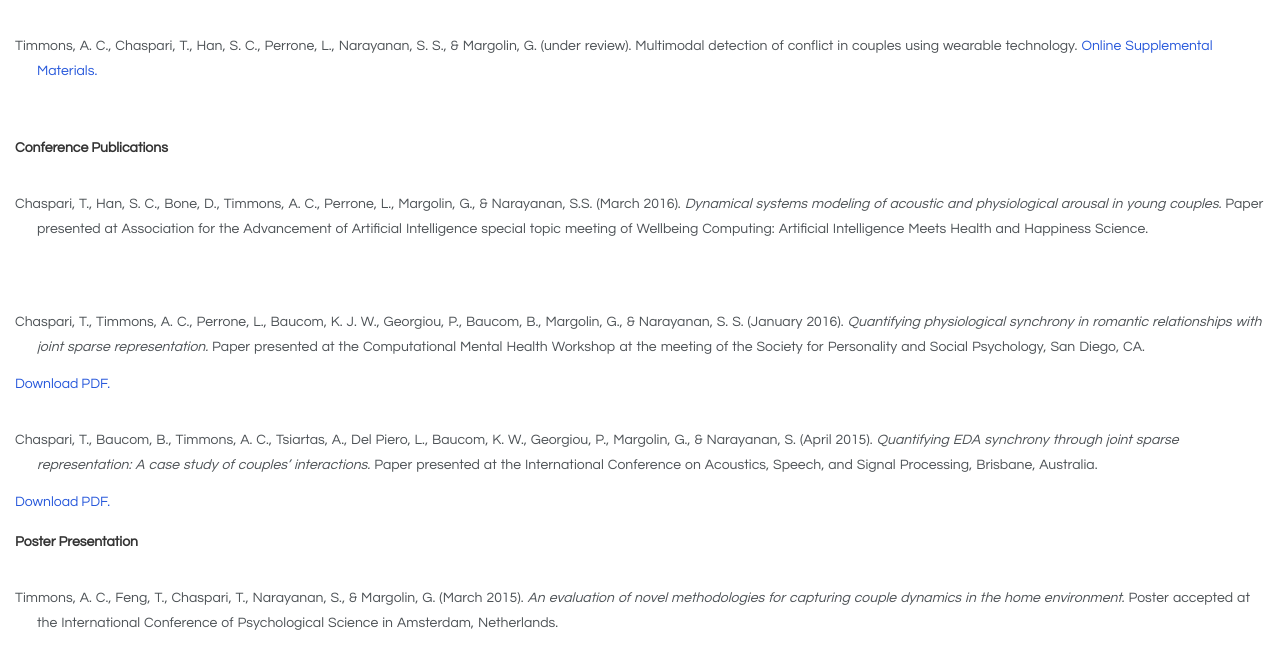
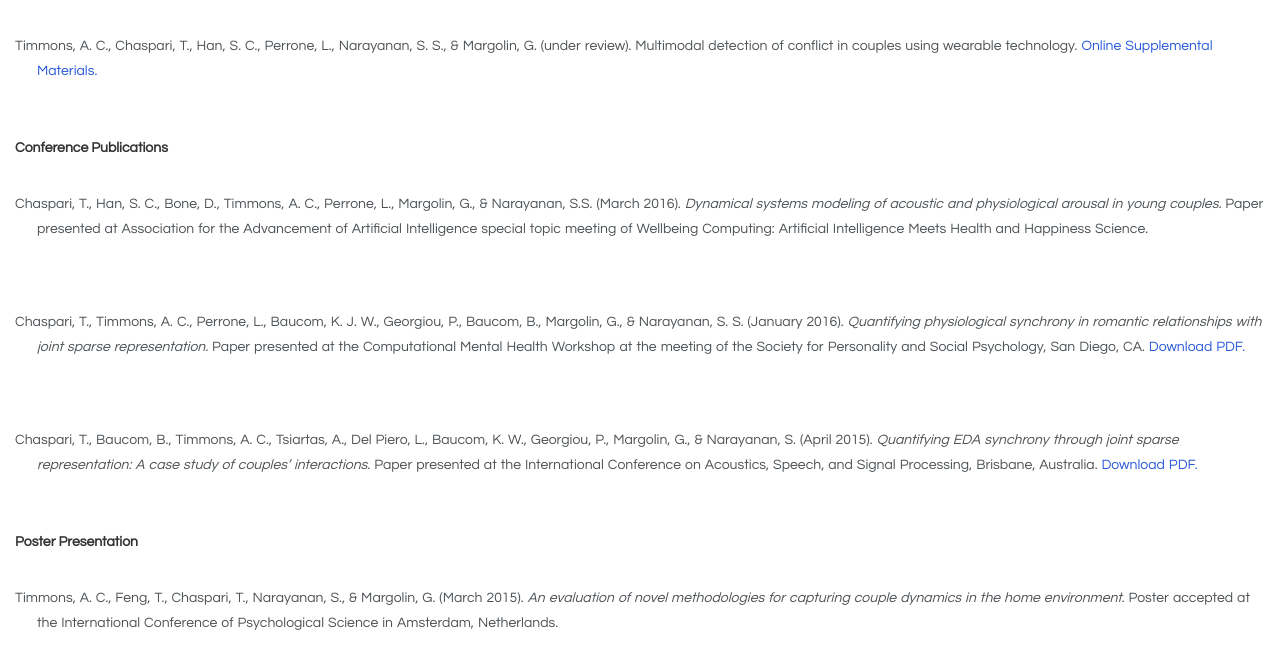
Before and after one commit to homedata/homedata.github.io, a plain HTML site: page statistical-methodology.html in a window 1280 px wide. Shown: the part 119-788 px from the top of the page. Drawn offline with Linux system fonts and the light colour scheme.

Commit message:
fix improper line break

```diff
--- a/statistical-methodology.html
+++ b/statistical-methodology.html
@@ -39,13 +39,13 @@
 				Baucom, B., Margolin, G., & Narayanan, S. S. (January 2016). <em>Quantifying physiological synchrony
 				in romantic relationships with joint sparse representation.</em> Paper presented at the
 				Computational Mental Health Workshop at the meeting of the Society for Personality and Social
-				Psychology, San Diego, CA.  </p><a href="/assets/ChaspariTsiartasSteinCermakNarayanan_SparseEDARepresentation_ieeeTBME15.pdf" style="color: #2758db;" download>Download PDF.</a><br><br>
+				Psychology, San Diego, CA.  <a href="/assets/ChaspariTsiartasSteinCermakNarayanan_SparseEDARepresentation_ieeeTBME15.pdf" style="color: #2758db;" download>Download PDF.</a></p><br><br>
 
 				<p class="hangingindent">Chaspari, T., Baucom, B., Timmons, A. C., Tsiartas, A., Del Piero, L.,
 				Baucom, K. W., Georgiou, P., Margolin, G., & Narayanan, S. (April 2015). <em>Quantifying EDA
 				synchrony through joint sparse representation: A case study of couples’ interactions.</em> Paper
 				presented at the International Conference on Acoustics, Speech, and Signal Processing, Brisbane,
-				Australia.  </p><a href="/assets/ChaspariBaucomTimmonsTsiartasDelPieroBaucaomGeorgiouMargolinNarayanan_QuantifyingEdaSynchronySparseRepresentation_ICASSP15.pdf" style="color: #2758db;" download>Download PDF.</a><br><br>
+				Australia.  <a href="/assets/ChaspariBaucomTimmonsTsiartasDelPieroBaucaomGeorgiouMargolinNarayanan_QuantifyingEdaSynchronySparseRepresentation_ICASSP15.pdf" style="color: #2758db;" download>Download PDF.</a></p><br><br>
 
 			<strong>Poster Presentation</strong><br><br>
 
```
